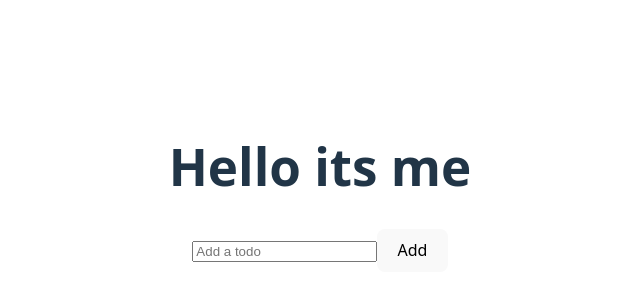
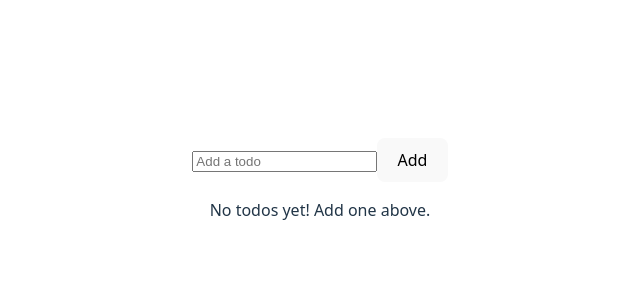
Before and after one commit to structbase/TodoContext, a React (Vite) app: page / in a window 1280 px wide. Shown: the part 212-512 px from the top of the page, without its empty margins (320-960 px from the left). Built offline with nearby package versions, Linux system fonts and the light colour scheme.

Commit message:
Update App.jsx
fixed missing import

```diff
--- a/src/App.jsx
+++ b/src/App.jsx
@@ -1,15 +1,12 @@
-// import { useState } from "react";
 import TodoInput from "./components/TodoInput";
-
+import TodoList from "./components/TodoList";
 import "./App.css";
 
 function App() {
-    // const [count, setCount] = useState(0);
-
     return (
         <>
-            <h1>Hello its me</h1>
             <TodoInput />
+            <TodoList />
         </>
     );
 }
```
